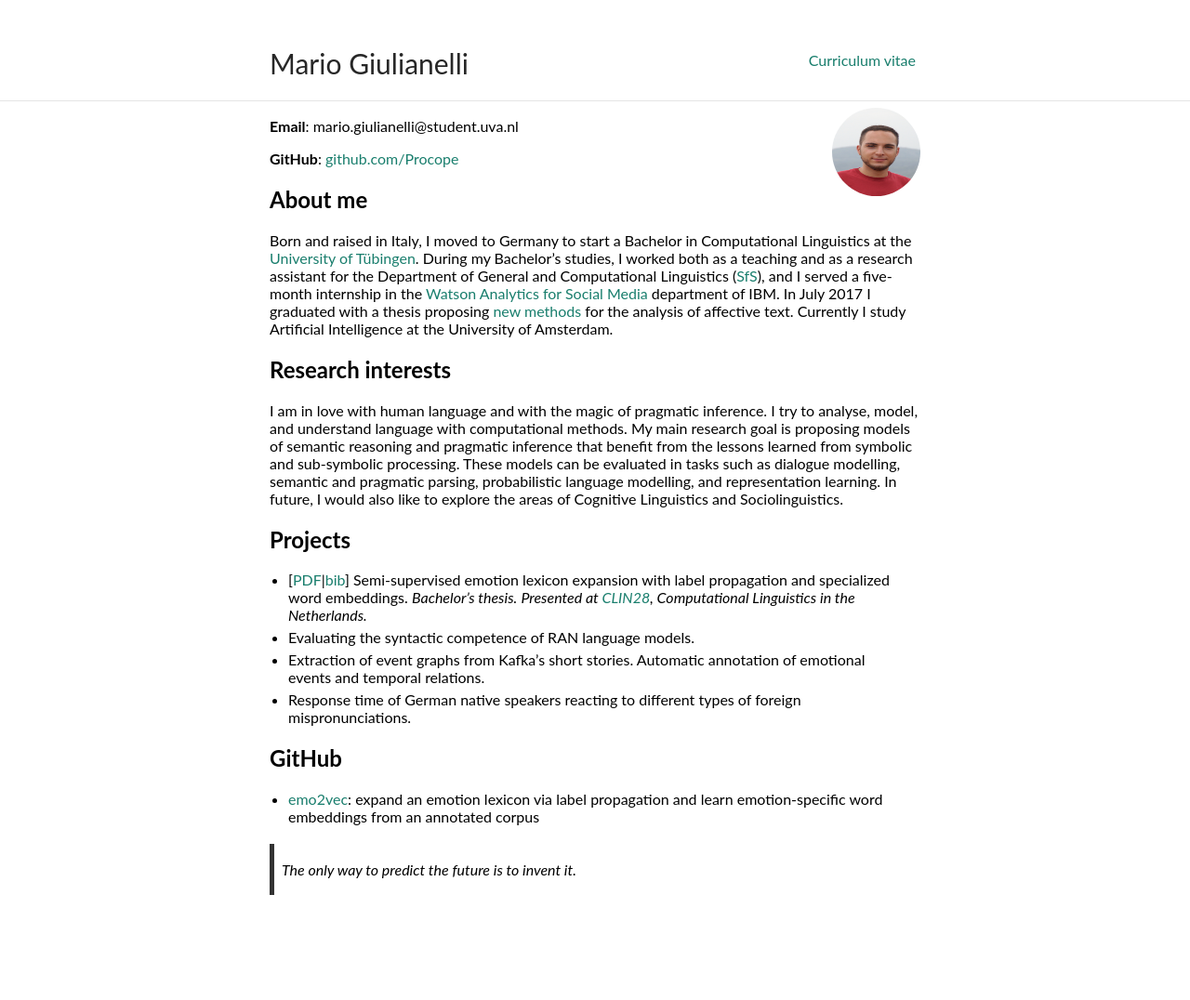
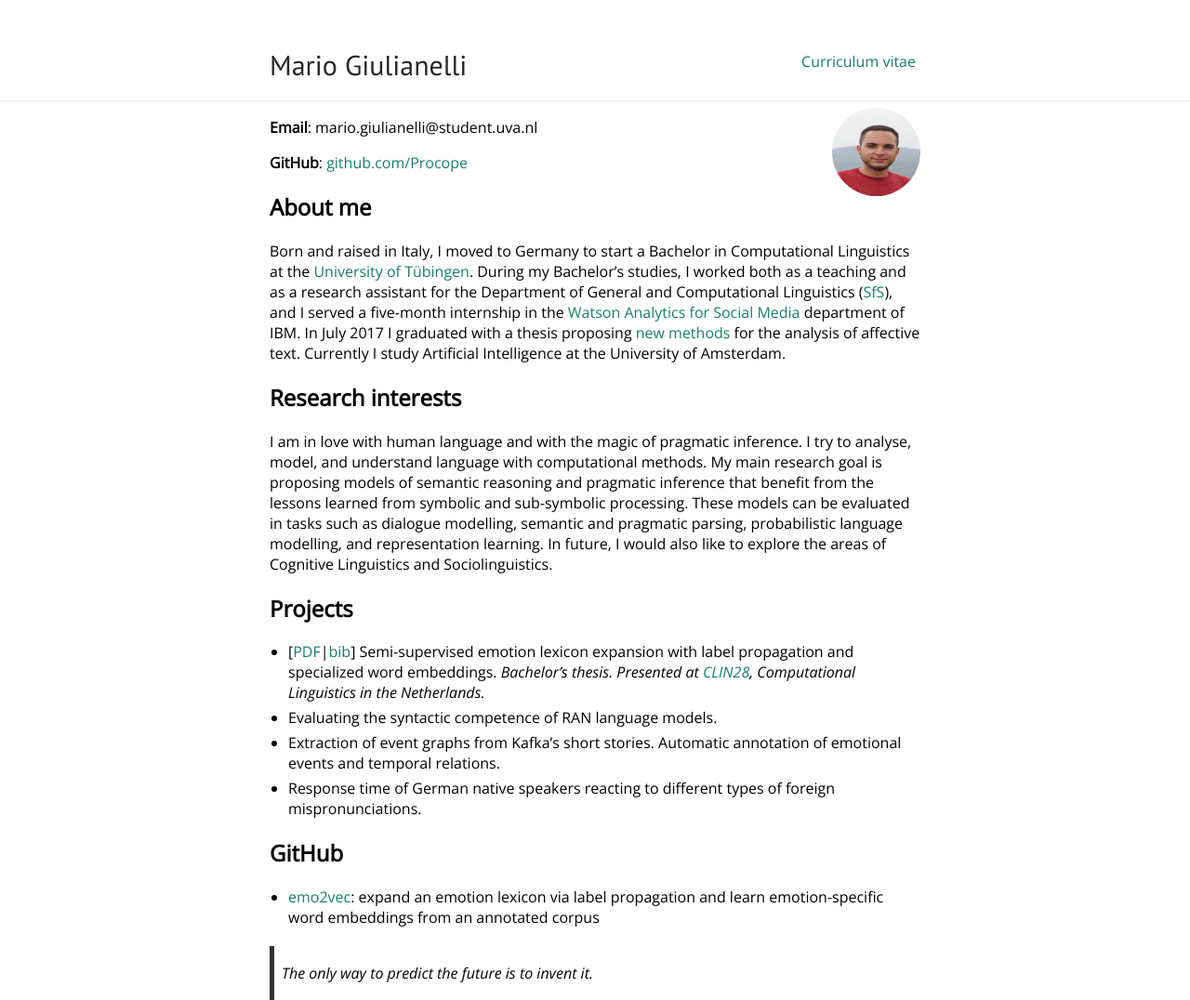
Before and after one commit to glnmario/glnmario.github.io, a Jekyll site: the page built from index.md, in a window 1280 px wide. Shown: the whole page at 93% size. Built offline with Jekyll 4.4.1, drawn with Linux system fonts in a browser that asks for light colours; before the commit the page ends 963 px from its top, so only the background shows below that.

Commit message:
Update _style.scss

```diff
--- a/_sass/_style.scss
+++ b/_sass/_style.scss
@@ -11,7 +11,7 @@ html {
 }
 body {
     margin: 0;
-    font-family: "Lato";
+    font-family: "Open Sans";
     height: 100%;
 }
 a {
@@ -34,6 +34,7 @@ hr {
 
 #author-name {
     font-size: 30px;
+    font-family: "PT Sans";
     color: #272727;
     display: inline-block;
 }
```
